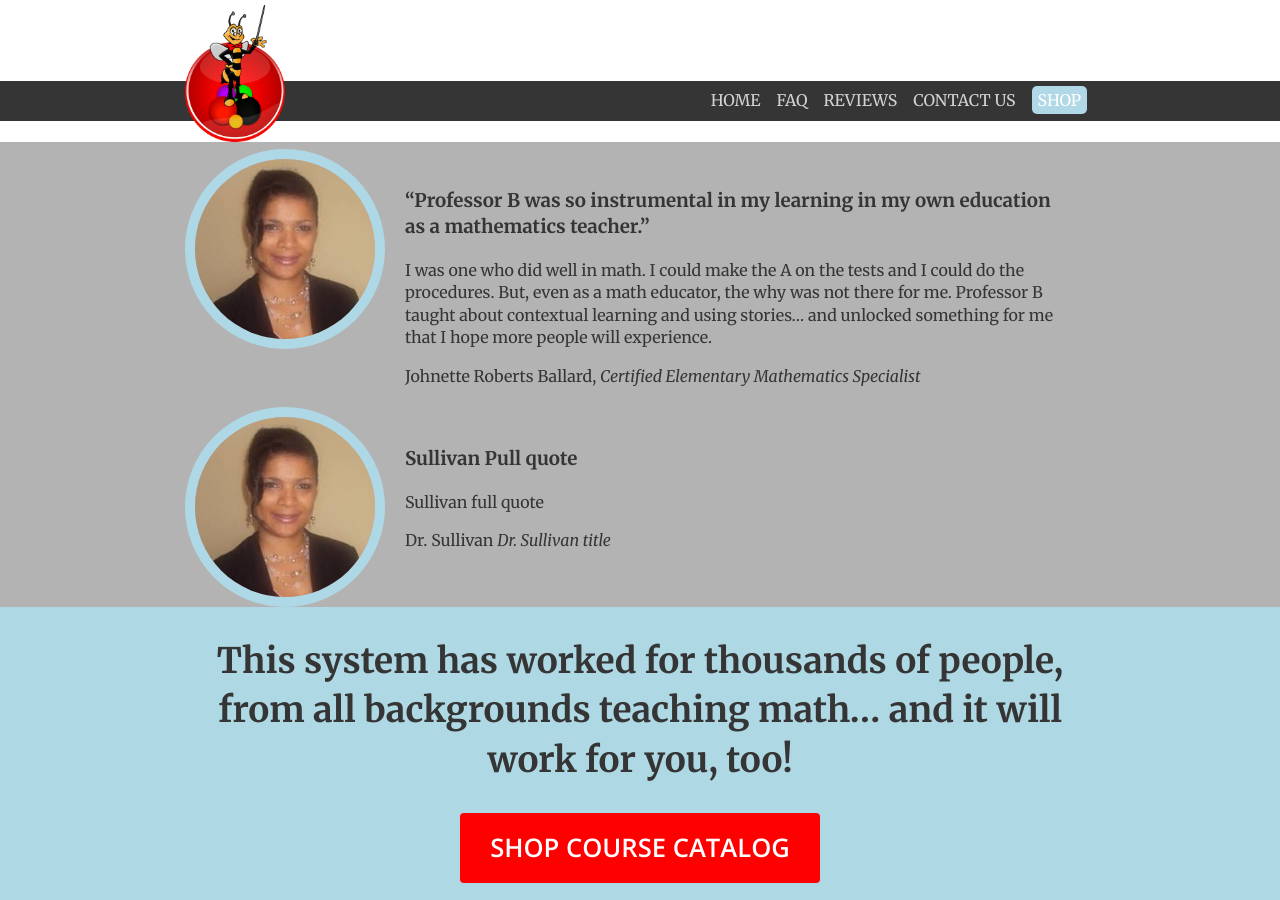
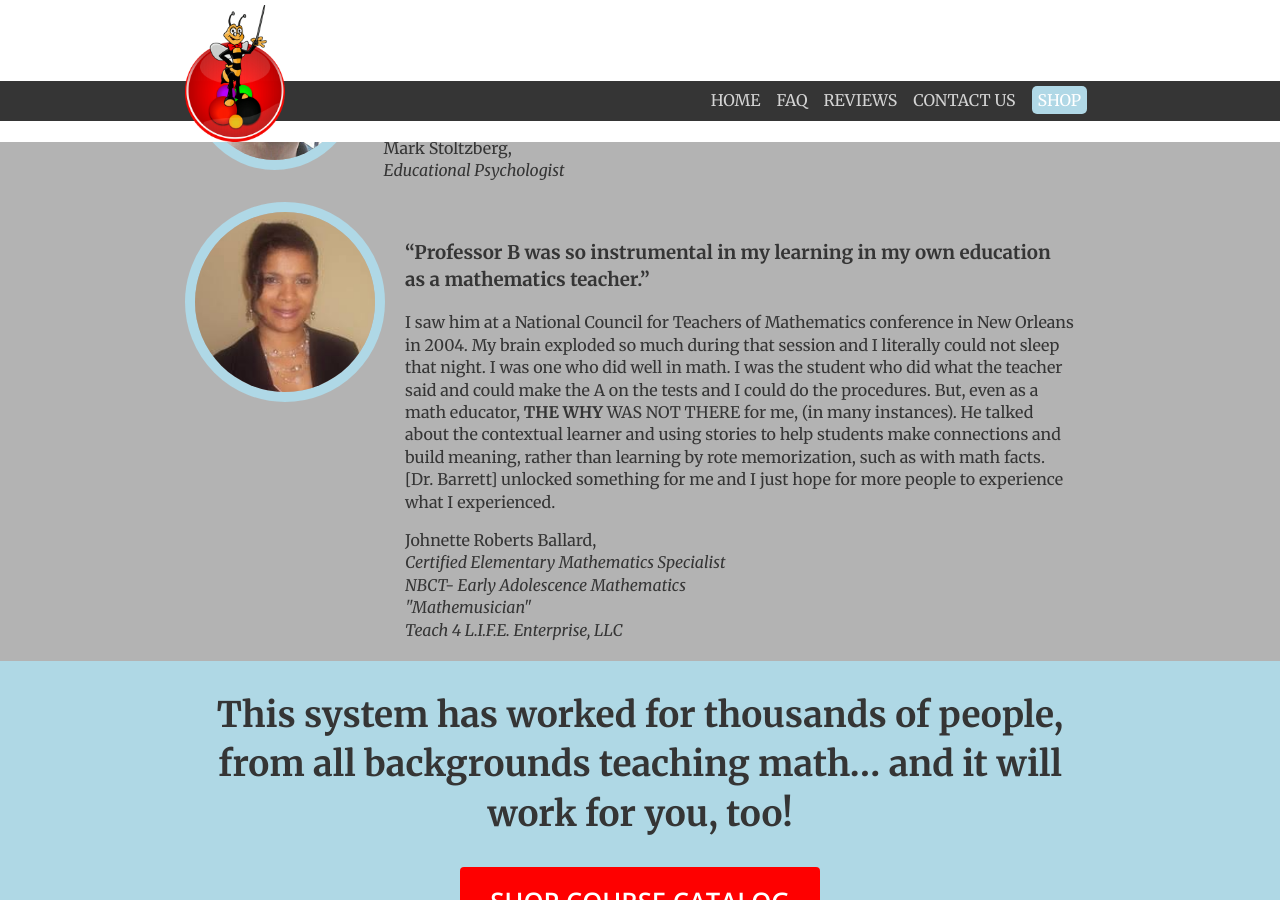
Before and after one commit to trinityharbor/profb, a Jekyll site: the page built from who-professor-b-math-is-for.html, in a window 1280 px wide and 900 px high, scrolled down 4301 px. Built offline with Jekyll 4.4.1, drawn with Linux system fonts in a browser that asks for light colours; nearby versions of some CDN libraries.

Commit message:
Update who-professor-b-math-is-for.html

```diff
--- a/who-professor-b-math-is-for.html
+++ b/who-professor-b-math-is-for.html
@@ -18,7 +18,7 @@ permalink: /who-professor-b-math-is-for/
 <!-- FOUR BUTTONS -->
 <section class="site-width button-row grid-four" style="padding: 20px 40px;">
 	<button class="cta font-s bg-red plr-20 ptb-10 fw-600 clight speak caps lh-1">
-		<a href="#at_a_glance" style="color:white">
+		<a href="https://trinityharboreducation.com/pages/professor-b-curriculum-overview-at-a-glance" style="color:white">
 			Professor B Math At-A-Glance
 		</a>
 	</button>
@@ -148,7 +148,7 @@ permalink: /who-professor-b-math-is-for/
 <!-- TESTIMONIAL WRITTEN ROW -->
 <section class="bg-grey">
 	<div class="site-width">
-		<h2 class="shout text-center">What does success look like to you?</h2>
+		<h2 class="shout text-center" style="padding-top: 30px">What does success look like to you?</h2>
 		<div class="testimonial-row">
 			<img src="/assets/stolzberg.jpg" class="profile-image">
 			<div class="p-20">
@@ -156,7 +156,7 @@ permalink: /who-professor-b-math-is-for/
 
 				<p>It was claimed that fifth and sixth graders took the ninth grade algebra regents exams and scored, on average, twelve points higher than the ninth graders. Surely, it was a fraud! I began looking at the data and found that it was TRUE. I was stunned.</p>
 
-				Mark Stoltzberg, <i> Educational Psychologist </i>
+				Mark Stoltzberg, <br><i> Educational Psychologist </i>
 			</div>
 		</div>
 		<div class="testimonial-row">
@@ -165,21 +165,20 @@ permalink: /who-professor-b-math-is-for/
 				<h3>“Professor B was so instrumental in my learning in my own education as a mathematics teacher.”</h3>
 
 				<p>
-					I was one who did well in math. I could make the A on the tests and I could do the procedures. But, even as a math educator, the why was not there for me. Professor B taught about contextual learning and using stories… and unlocked something for me that I hope more people will experience.
+					I saw him at a National Council for Teachers of Mathematics conference in New Orleans in 2004. My brain exploded so much during that session and I literally could not sleep that night. I was one who did well in math. I was the student who did what the teacher said and could make the A on the tests and I could do the procedures. But, even as a math educator, <span style="font-weight: bold">THE WHY</span> WAS NOT THERE for me, (in many instances). He talked about the contextual learner and using stories to help students make connections and build meaning, rather than learning by rote memorization, such as with math facts. [Dr. Barrett] unlocked something for me and I just hope for more people to experience what I experienced.
 				</p>
 
 
-				Johnette Roberts Ballard, <i>Certified Elementary Mathematics Specialist</i>
+				Johnette Roberts Ballard,<br> <i>Certified Elementary Mathematics Specialist<br>NBCT- Early Adolescence Mathematics<br>"Mathemusician"<br>Teach 4 L.I.F.E. Enterprise, LLC</i>
 			</div>
 		</div>
-		<div class="testimonial-row">
+		<!-- <div class="testimonial-row">
 			<img src="/assets/johnette.jpeg" class="profile-image">
 			<div class="p-20">
-				<h3>Sullivan Pull quote</h3>
-				<p>Sullivan full quote</p>
-				Dr. Sullivan <i>Dr. Sullivan title</i>
+				<p>I just started homeschooling my 4th grade son with extreme ADHD. Math has also been my worse subject. Someone on Facebook recommended your program.... I GET IT!!!!! I'm actually in tears,  because it makes sense to me. I'm 62 trying to teach a 9 year old child and this makes sense to both of us.  Seeing that light come on in his eyes is a joy I never thought I'd see. THANK YOU!!!</p>
+				Dr. Sullivan <i></i>
 			</div>
-		</div>
+		</div>	 -->
 	</div>
 
 </section>
```
